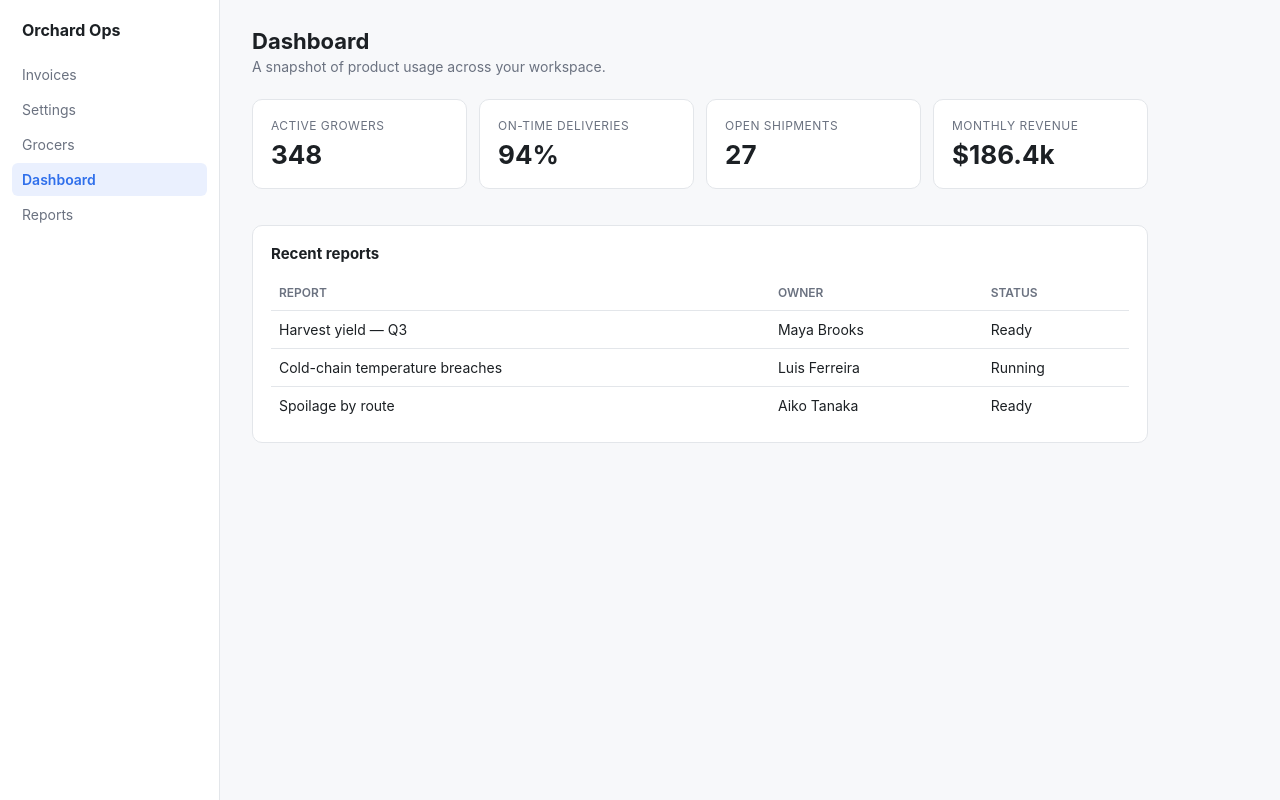
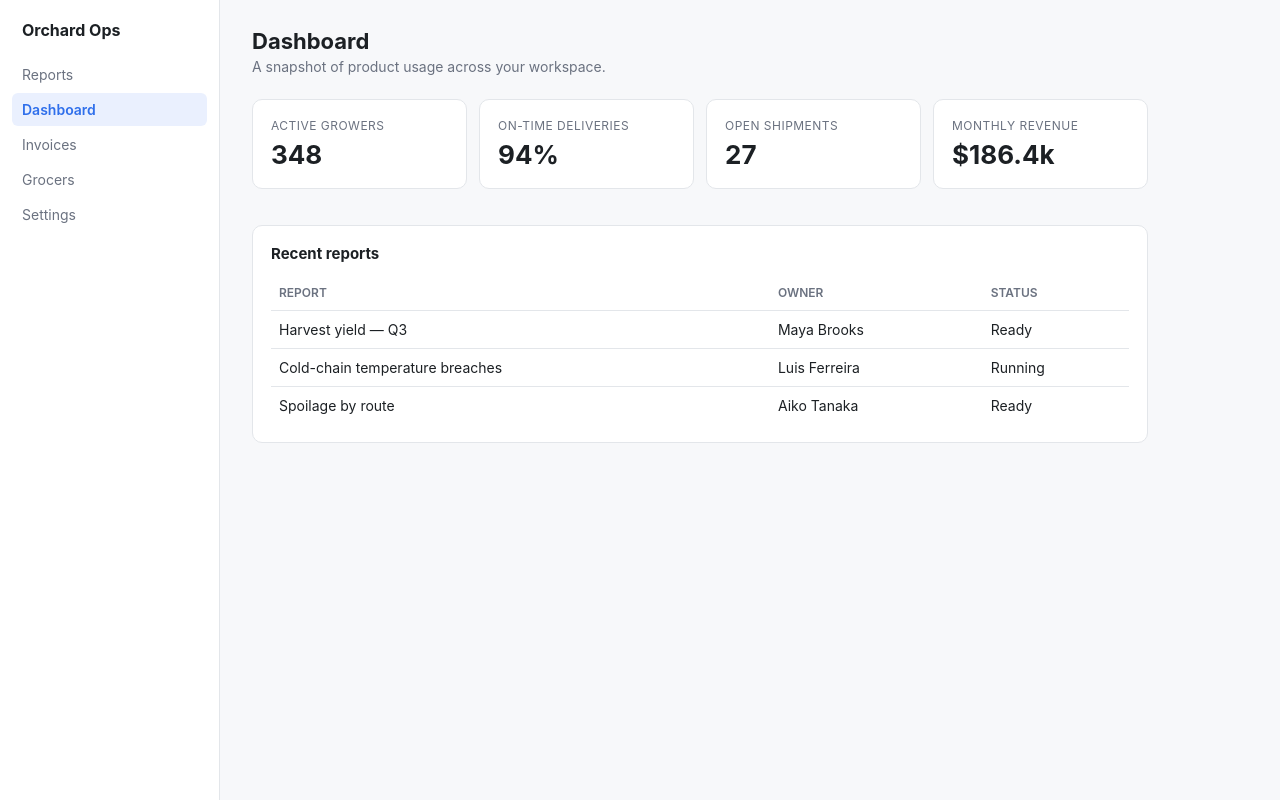
Before and after one commit to pranav-pendo/orchard-test-app, a React (Vite) app: page /dashboard in a window 1280 px wide. Built offline with nearby package versions, Linux system fonts and the light colour scheme.

Commit message:
Reorder the sidebar items

```diff
--- a/src/components/Layout.jsx
+++ b/src/components/Layout.jsx
@@ -1,11 +1,11 @@
 import { NavLink, Outlet } from "react-router-dom";
 
 const links = [
+  { to: "/reports", label: "Reports" },
+  { to: "/dashboard", label: "Dashboard" },
   { to: "/billing", label: "Invoices" },
+  { to: "/customers", label: "Grocers" },
   { to: "/settings", label: "Settings" },
-  { to: "/customers", label: "Grocers" },
-  { to: "/dashboard", label: "Dashboard" },
-  { to: "/reports", label: "Reports" },
 ];
 
 export default function Layout() {
```
